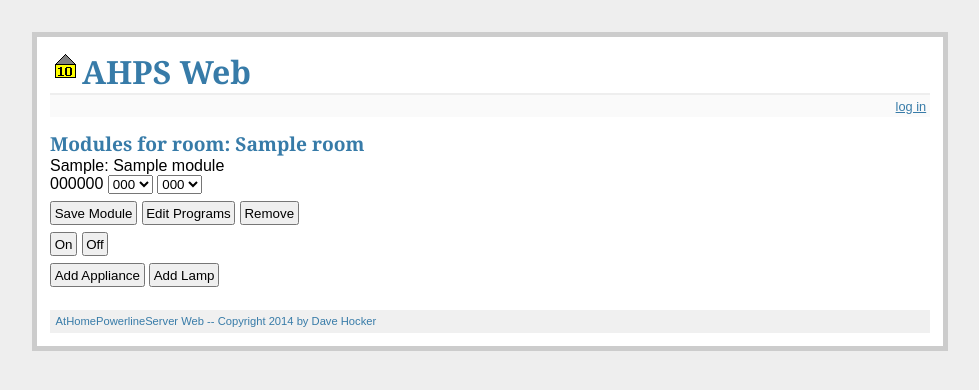
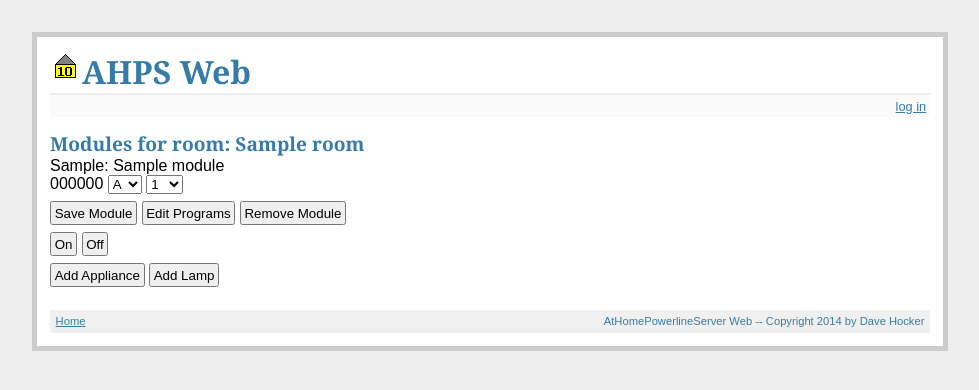
Before and after one commit to dhocker/ahps_web, a Flask app: template ahps_web/templates/modules.html in a window 1280 px wide. Shown: the top 390 px of the page, without its empty margins (150-1129 px from the left). Run offline with Flask 2, Linux system fonts and the light colour scheme; the template is opened without the code that fills it: most values are stand-ins (such as "Sample title", 1, 10 or a date in 2020); parts of the project's set-up code (start-up, migrations or seed data) failed here and were passed over.

Commit message:
Continued work of beginning of web app. Clean up urls to be as RESTful as possible. Clean up GET/POST, too. Introduce new appliance page for adding appliance modules.

```diff
--- a/ahps_web/models/room.py
+++ b/ahps_web/models/room.py
@@ -17,7 +17,7 @@ def get_room(roomid):
     :return: A list of all rooms
     '''
     db = get_db()
-    cur = db.execute('select roomid,name,description from rooms where roomid=?', roomid)
+    cur = db.execute('select roomid,name,description from rooms where roomid=?', [roomid])
     room = cur.fetchall()[0]
     return room
 
--- a/ahps_web/static/style.css
+++ b/ahps_web/static/style.css
@@ -34,6 +34,7 @@ h2              { font-size: 1.2em; }
 .footer         { clear: both; margin-top: 2em; padding: 0.5em;
                     background: #f0f0f0;
                     color: #377BA8; font-size: 0.7em }
+.copyright      { float: right; }
 .clear          { clear: both }
 .input-form     { margin: 1em auto; }
 .input-text     { margin: 0.3em auto; }
--- /dev/null
+++ b/ahps_web/templates/device_codes.html
@@ -0,0 +1,12 @@
+{# Includable file for generating a device code combobox #}
+
+<select name="device_code" id="device_code">
+{% for dc in ['1','2','3','4','5','6','7','8','9','10','11','12','13','14','15','16'] %}
+    <option value="{{ dc }}"
+    {% if module and dc == module.device_code %}
+        selected="true"
+    {% endif %}
+    >{{ dc }}
+    </option>
+{% endfor %}
+</select>
--- /dev/null
+++ b/ahps_web/templates/house_codes.html
@@ -0,0 +1,12 @@
+{# Includable file for generating a house code combobox #}
+
+<select name="house_code" id="house_code">
+{% for hc in ['A','B','C','D','E','F','G','H','I','J','K','L','M','O','P'] %}
+    <option value="{{ hc }}"
+    {% if module and hc == module.house_code.upper() %}
+        selected="true"
+    {% endif %}
+    >{{ hc }}
+    </option>
+{% endfor %}
+</select>
--- a/ahps_web/templates/layout.html
+++ b/ahps_web/templates/layout.html
@@ -24,6 +24,9 @@
 
     <div class="clear"></div>
     <div class="footer">
-        AtHomePowerlineServer Web -- Copyright 2014 by Dave Hocker
+        <a href="{{ url_for('home') }}">Home</a>
+        <div class="copyright">
+            AtHomePowerlineServer Web -- Copyright 2014 by Dave Hocker
+        </div>
     </div>
 </div>
--- a/ahps_web/templates/modules.html
+++ b/ahps_web/templates/modules.html
@@ -1,47 +1,31 @@
 {% extends "layout.html" %}
 {% block body %}
     <h2>Modules for room: {{ room.name }}</h2>
-    <form action="edit_programs" method="post">
         {% for module in modules %}
+            <form action="{{ room.roomid }}" method="post">
                 <div class="{{ module.module_type }}-module">
+                    <input type="hidden" name="moduleid" value="{{ module.moduleid }}">
                     <div class="name">{{ module.module_type }}: {{ module.name }}</div>
                     <div class="hdc">
                         {{ module.house_code }}{{ module.device_code }}
-
-                    <select name="house_code">
-                    {% for hc in house_codes %}
-                        <option value="{{ hc }}"
-                        {% if hc == module.house_code.upper() %}
-                            selected="true"
-                        {% endif %}
-                        >{{ hc }}
-                        </option>
-                    {% endfor %}
-                    </select>
-
-                    <select name="device_code">
-                    {% for dc in device_codes %}
-                        <option value="{{ dc }}"
-                        {% if dc == module.device_code %}
-                            selected="true"
-                        {% endif %}
-                        >{{ dc }}
-                        </option>
-                    {% endfor %}
-                    </select>
-
+                        {% include 'house_codes.html' %}
+                        {% include 'device_codes.html' %}
                     </div>
-                <button class="edit-button" name=save type="submit" value="{{ module.moduleid }}">Save Module</button>
-                <button class="edit-button" name=edit type="submit" value="{{ module.moduleid }}">Edit Programs</button>
-                <button class="edit-button" name=remove type="submit" value="{{ module.moduleid }}">Remove</button>
+                    <button class="edit-button" name="button" type="submit" value="save">Save Module</button>
+                    <button class="edit-button" name="button" type="submit" value="editprograms">Edit Programs</button>
+                    <button class="edit-button" name="button" type="submit" value="remove">Remove Module</button>
                     <br/>
-                <button class="edit-button" name=on type="submit" value="{{ module.moduleid }}">On</button>
-                <button class="edit-button" name=off type="submit" value="{{ module.moduleid }}">Off</button>
+                    <button class="edit-button" name="button" type="submit" value="on">On</button>
+                    <button class="edit-button" name="button" type="submit" value="off">Off</button>
                 </div>
+            </form>
         {% endfor %}
 
     <div class="clear"></div>
-        <button class="edit-button" name=add-appliance type="submit" value="add">Add Appliance</button>
-        <button class="edit-button" name=add-lamp type="submit" value="add">Add Lamp</button>
+
+    {# Buttons for adding various module types #}
+    <form action="add_module" method="post">
+        <button class="edit-button" name=add-appliance type="submit" value="{{ room.roomid }}">Add Appliance</button>
+        <button class="edit-button" name=add-lamp type="submit" value="{{ room.roomid }}">Add Lamp</button>
     </form>
 {% endblock %}
--- a/ahps_web/views/views.py
+++ b/ahps_web/views/views.py
@@ -1,10 +1,26 @@
+#
+# AHPS Web - web server for managing an AtHomePowerlineServer instance
+# Copyright (C) 2014  Dave Hocker (email: AtHomeX10@gmail.com)
+#
+# This program is free software: you can redistribute it and/or modify
+# it under the terms of the GNU General Public License as published by
+# the Free Software Foundation, version 3 of the License.
+#
+# This program is distributed in the hope that it will be useful,
+# but WITHOUT ANY WARRANTY; without even the implied warranty of
+# MERCHANTABILITY or FITNESS FOR A PARTICULAR PURPOSE.
+# See the LICENSE file for more details.
+#
+# You should have received a copy of the GNU General Public License
+# along with this program (the LICENSE file).  If not, see <http://www.gnu.org/licenses/>.
+#
 from ahps_web import app
 import os
 from sqlite3 import dbapi2 as sqlite3
 from flask import Flask, request, session, g, redirect, url_for, abort, \
     render_template, flash
 from ahps_web.models.room import get_rooms, get_room, insert_room, delete_room
-from ahps_web.models.module import get_modules_for_room
+from ahps_web.models.module import get_modules_for_room, insert_module, update_module_hdc
 
 
 def is_logged_in():
@@ -20,15 +36,36 @@ def root():
     return redirect(url_for('home'))
 
 
-@app.route("/home")
+@app.route("/home", methods=['GET', 'POST'])
 def home():
     # login is required
-    if is_logged_in():
+    if not is_logged_in():
+        # Force login
+        return redirect(url_for('login'))
+
+    if request.method == 'GET':
         rooms = get_rooms()
         return render_template('home.html', rooms=rooms)
 
-    # Force login
-    return redirect(url_for('login'))
+    elif request.method == 'POST':
+        button = request.form['button']
+
+        if button == 'showmodules':
+            roomid = request.form['roomid']
+            return redirect(url_for('modules', roomid=roomid))
+
+        elif button == 'remove':
+            # TODO Consider adding "are you sure?" test here
+            # The roomid to be deleted is the value of the remove key
+            roomid = request.form['roomid']
+            room = get_room(roomid)
+            delete_room(roomid)
+            flash("The \"{0}\" room was removed".format(room['name']))
+            #flash("The room was removed")
+            return redirect(url_for('home'))
+
+        elif button == 'addroom':
+            return redirect(url_for('add_room'))
 
 
 @app.route('/login', methods=['GET', 'POST'])
@@ -56,37 +93,34 @@ def logout():
     return redirect(url_for('login'))
 
 
-@app.route('/edit_modules', methods=['POST'])
-def edit_modules():
+@app.route('/modules/<roomid>', methods=['GET', 'POST'])
+def modules(roomid):
     '''
-    Edit the programs for a given room identified by roomid
-    :return: html page
+    Show the modules for a given room
+    :return:
     '''
+    error = None
 
-    if is_logged_in():
-        if request.form.has_key("roomid"):
-            # The key is the name of the input or button element
-            modules = get_modules_for_room(request.form["roomid"])
-            room = get_room(request.form["roomid"])
-            # return "roomid {0} has {1} modules".format(request.form["roomid"], len(modules))
-            return render_template('modules.html', room=room, modules=modules,
-                                   house_codes=house_codes(), device_codes=device_codes())
+    if request.method == 'GET':
+        # Show modules for the roomid
+        pass
+    elif request.method == 'POST':
+        # TODO Save changes to module (house and device code)
+        # Possible actions: Save, edit programs, remove, on, off
+        moduleid = request.form["moduleid"]
+        button = request.form["button"]
 
-        elif request.form.has_key("remove"):
-            # TODO Consider adding "are you sure?" test here
-            # The roomid to be deleted is the value of the remove key
-            delete_room(request.form["remove"])
-            return redirect(url_for('home'))
+        if button == 'save':
+            update_module_hdc(moduleid, request.form["house_code"], request.form["device_code"])
+            flash('Module record saved')
 
-        elif request.form.has_key("add"):
-            return redirect(url_for('add_room'))
-    else:
-        return redirect(url_for('login'))
-
-    return redirect(url_for('login'))
+    modules = get_modules_for_room(roomid)
+    room = get_room(roomid)
+    return render_template('modules.html', room=room, modules=modules)
 
 
-@app.route('/add_room', methods=['GET', 'POST'])
+
+@app.route('/home/add_room', methods=['GET', 'POST'])
 def add_room():
     # login is required
     if is_logged_in():
@@ -97,16 +131,55 @@ def add_room():
             # The POST request sends the add room form contents
             if request.form["save"] == "save":
                 # Save new room
-                if request.form["name"] == '':
+                if request.form["name"]:
+                    insert_room(request.form["name"], request.form["description"])
+                else:
                     error = 'Room name is a required field'
                     return render_template('add_room.html', error=error)
-                else:
-                    insert_room(request.form["name"], request.form["description"])
 
             # Return to the home page (list of rooms)
             return redirect(url_for('home'))
     else:
         return redirect(url_for('login'))
+
+
+@app.route('/modules/edit_module', methods=['POST'])
+def edit_module():
+    return 'Edit module'
+
+
+@app.route('/modules/add_module', methods=['POST'])
+def add_module():
+    # The target room where the module is to be added is the value of the button that
+    # was clicked.
+    if request.form.has_key("add-appliance"):
+        room = get_room(request.form['add-appliance'])
+        return render_template('new_appliance_module.html', roomid=room['roomid'], room_name=room['name'])
+    elif request.form.has_key("add-lamp"):
+        room = get_room(request.form['add-lamp'])
+        return render_template('new_lamp_module.html', roomid=room['roomid'], room_name=room['name'])
+    return 'Unrecognized module type (neither appliance nor lamp)'
+
+
+@app.route('/modules/new_appliance_module', methods=['POST'])
+def new_appliance_module():
+    # Save or cancel
+    if request.form.has_key('save'):
+        # Save (insert) new module record
+        roomid = request.form['save']
+        insert_module(roomid, 'appliance', request.form['name'],
+                      request.form['house_code'], request.form['device_code'])
+    else:
+        roomid = request.form['cancel']
+
+    # After save or cancel return to modules for room
+    return redirect(url_for('modules', roomid=roomid))
+
+
+@app.route('/new_lamp_module', methods=['GET', 'POST'])
+def new_lamp_module():
+    # Save or cancel
+    pass
 
 
 def house_codes():
```
Also changed, not shown: ahps_web/models/module.py (+27 -0 lines), ahps_web/templates/home.html (+12 -9 lines), ahps_web/templates/new_appliance_module.html (added, +22 -0 lines). Lines whose indentation alone changed are shown as unchanged.
